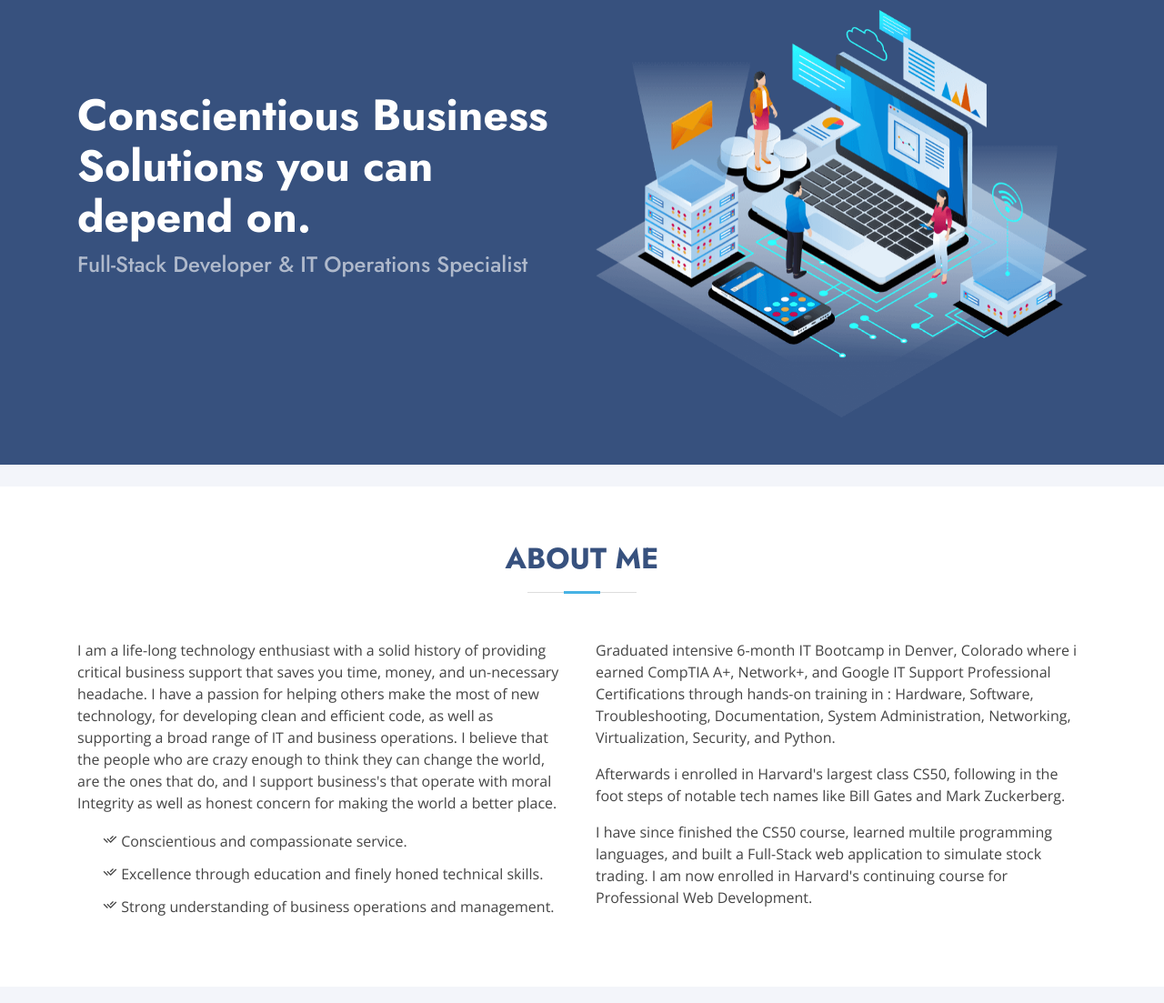
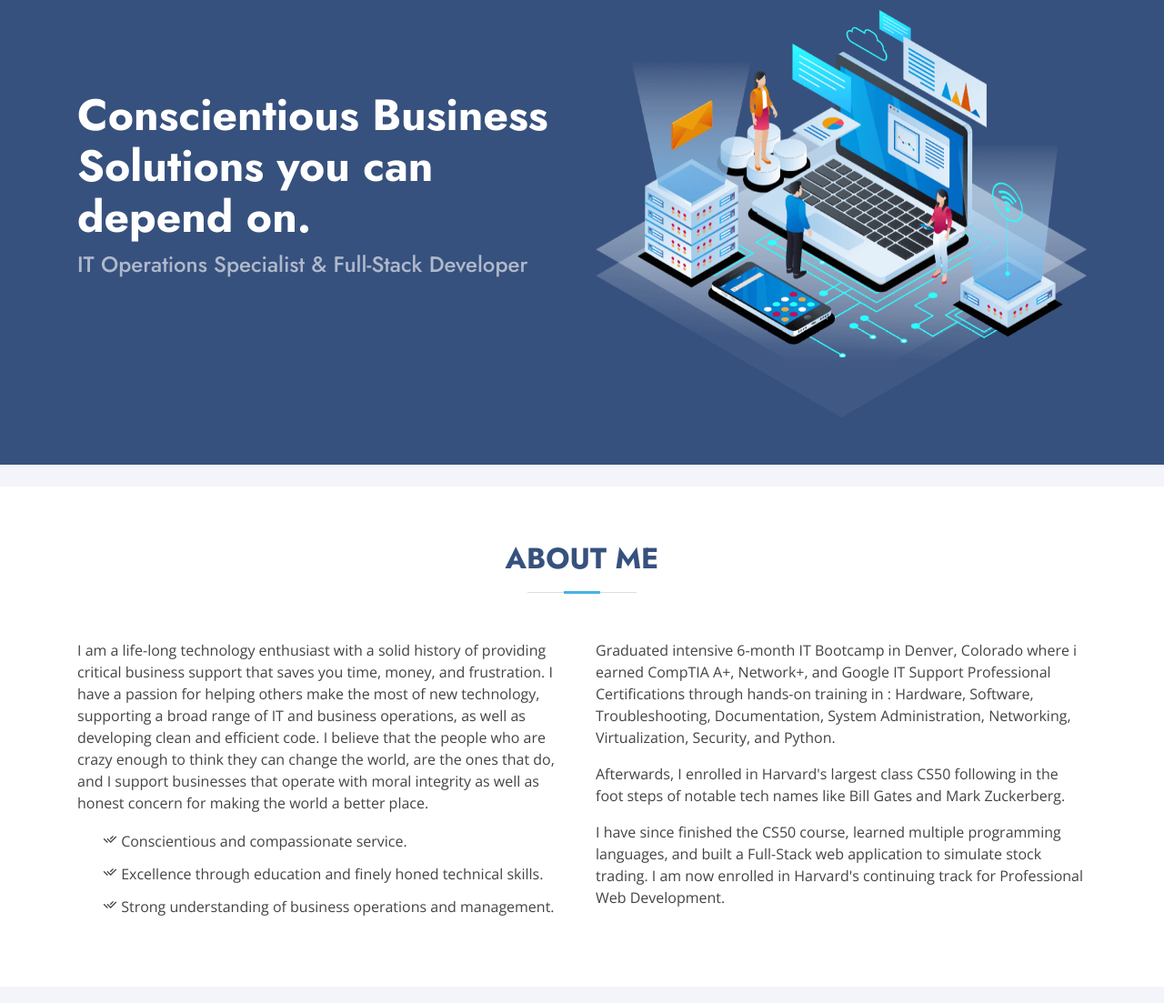
Before and after one commit to Matthewpco/Matthewpco.github.io, a plain HTML site: page index.html in a window 1280 px wide. Shown: the part 129-1232 px from the top of the page at 91% size. Drawn offline with nearby package versions, Linux system fonts and the light colour scheme.

Commit message:
Update index.html
spelling fixes

```diff
--- a/index.html
+++ b/index.html
@@ -68,7 +68,7 @@
       <div class="row">
         <div class="col-lg-6 d-flex flex-column justify-content-center pt-4 pt-lg-0 order-2 order-lg-1" data-aos="fade-up" data-aos-delay="200">
           <h1>Conscientious Business Solutions you can depend on.</h1>
-          <h2>Full-Stack Developer &amp; IT Operations Specialist</h2>
+          <h2>IT Operations Specialist &amp; Full-Stack Developer </h2>
 </div>
         <div class="col-lg-6 order-1 order-lg-2 hero-img" data-aos="zoom-in" data-aos-delay="200">
           <img src="assets/img/hero-img.png" class="img-fluid animated" alt="">
@@ -113,7 +113,7 @@
 
         <div class="row content">
           <div class="col-lg-6">
-            <p> I am a life-long technology enthusiast with a solid history of providing critical business support that saves you time, money, and un-necessary headache. I have a passion for helping others make the most of new technology, for developing clean and efficient code, as well as supporting a broad range of IT and business operations. I believe that the people who are crazy enough to think they can change the world, are the ones that do, and I support business's that operate with moral Integrity as well as honest concern for making the world a better place.</p>
+            <p> I am a life-long technology enthusiast with a solid history of providing critical business support that saves you time, money, and frustration. I have a passion for helping others make the most of new technology, supporting a broad range of IT and business operations, as well as developing clean and efficient code. I believe that the people who are crazy enough to think they can change the world, are the ones that do, and I support businesses that operate with moral integrity as well as honest concern for making the world a better place.</p>
             <ul>
               <li><em class="ri-check-double-line"></em> Conscientious and compassionate service.</li>
               <li><em class="ri-check-double-line"></em> Excellence through education and finely honed technical skills.</li>
@@ -122,8 +122,8 @@
           </div>
           <div class="col-lg-6 pt-4 pt-lg-0">
             <p> Graduated intensive 6-month IT Bootcamp in Denver, Colorado where i earned CompTIA A+, Network+, and Google IT Support Professional Certifications through hands-on training in : Hardware, Software, Troubleshooting, Documentation, System Administration, Networking, Virtualization, Security, and Python.</p>
-            <p> Afterwards i enrolled in Harvard's largest class CS50, following in the foot steps of notable tech names like Bill Gates and Mark Zuckerberg.</p>
-            <p>I have since finished the CS50 course, learned multile programming languages, and built a Full-Stack web application to simulate stock trading. I am now enrolled in Harvard's continuing course for Professional Web Development.</p>
+            <p> Afterwards, I enrolled in Harvard's largest class CS50 following in the foot steps of notable tech names like Bill Gates and Mark Zuckerberg.</p>
+            <p>I have since finished the CS50 course, learned multiple programming languages, and built a Full-Stack web application to simulate stock trading. I am now enrolled in Harvard's continuing track for Professional Web Development.</p>
           </div>
         </div>
 
@@ -366,12 +366,12 @@
       <div class="container"> </div>
     </div>
 <div class="container footer-bottom clearfix">
-    <div class="copyright">Copyright Nov-2020: <strong>Matthew Payne </strong> &nbsp; &nbsp; </div>
+    <div class="copyright">&copy; 2020 <strong>Matthew Payne </strong> &nbsp; &nbsp; </div>
       <div class="credits">
         <!-- All the links in the footer should remain intact. -->
         <!-- You can delete the links only if you purchased the pro version. -->
         <!-- Licensing information: https://bootstrapmade.com/license/ -->
-        <!-- Purchase the pro version with working PHP/AJAX contact form: https://bootstrapmade.com/arsha-free-bootstrap-html-template-corporate/ --> Designed with Bootstrap and Adobe Dreamweaver </div>
+        <!-- Purchase the pro version with working PHP/AJAX contact form: https://bootstrapmade.com/arsha-free-bootstrap-html-template-corporate/ --> Designed with Bootstrap </div>
     </div>
   </footer><!-- End Footer -->
 
```
